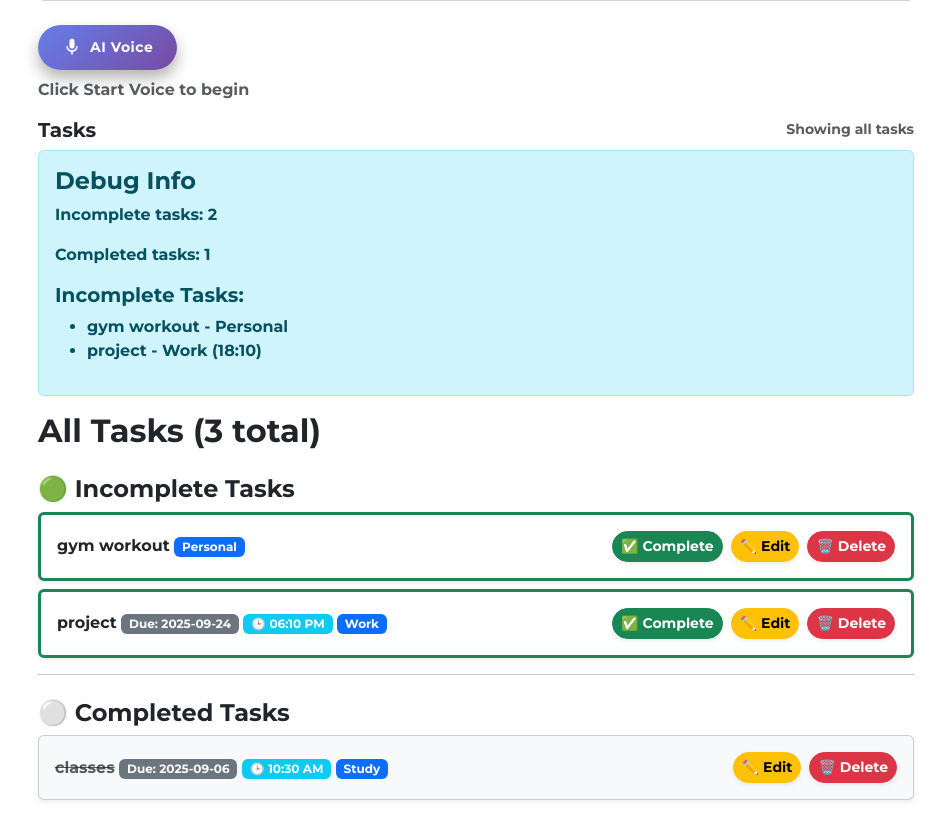
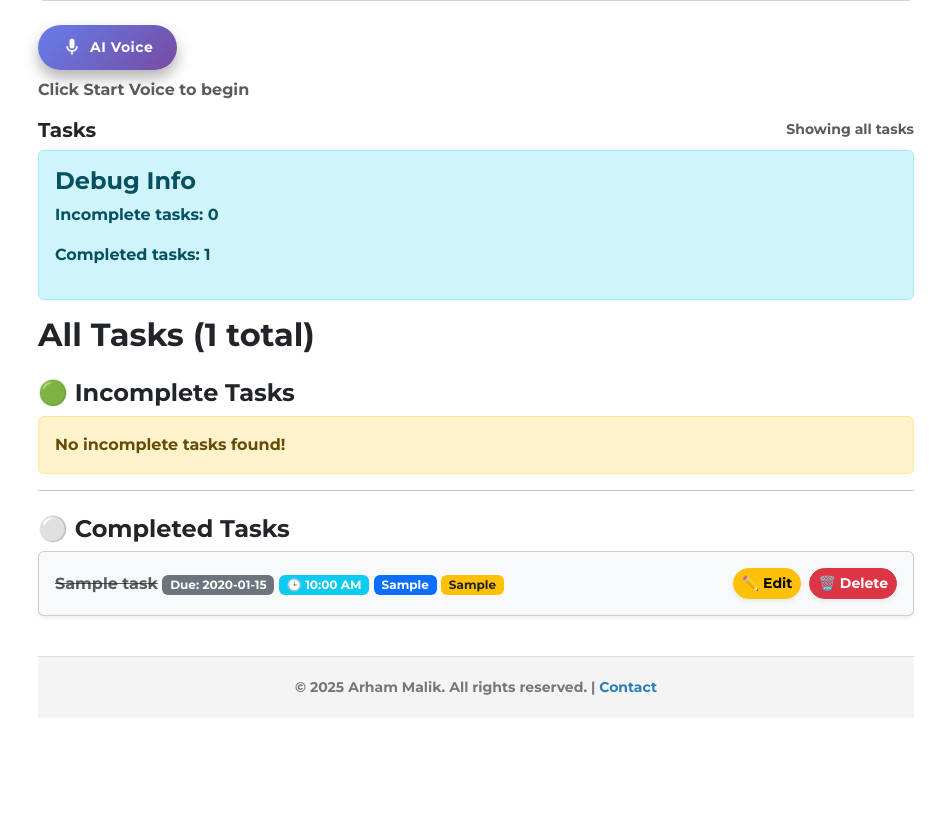
Before and after one commit to arhammalik21/DAYSAVVY, a Flask app: page / in a window 1280 px wide. Shown: the part 672-1507 px from the top of the page, without its empty margins (164-1109 px from the left). After the commit the page ends 1367 px from the top, so only its background shows below. Run offline with Flask 3, Linux system fonts and the light colour scheme; tables that the repository leaves empty hold one stand-in row (values such as "Sample post"); some libraries are stand-ins or nearby versions.

Commit message:
Day 1 of making it world first ai assistant

```diff
--- a/templates/index.html
+++ b/templates/index.html
@@ -557,6 +557,7 @@ document.addEventListener('DOMContentLoaded', () => {
             <span class="badge bg-info">🕒 {{ task.task_time.strftime('%I:%M %p') }}</span>
           {% endif %}
           <span class="badge bg-primary">{{ task.category }}</span>
+          <span class="badge bg-warning text-dark">{{ task.priority }}</span>
         </div>
 
         <!-- Action buttons -->
@@ -606,6 +607,7 @@ document.addEventListener('DOMContentLoaded', () => {
             <span class="badge bg-info">🕒 {{ task.task_time.strftime('%I:%M %p') }}</span>
           {% endif %}
           <span class="badge bg-primary">{{ task.category }}</span>
+          <span class="badge bg-warning text-dark">{{ task.priority }}</span>
         </div>
 
         <!-- Action buttons -->
```
Also changed, not shown: instance/DAYSAVVY.db.
